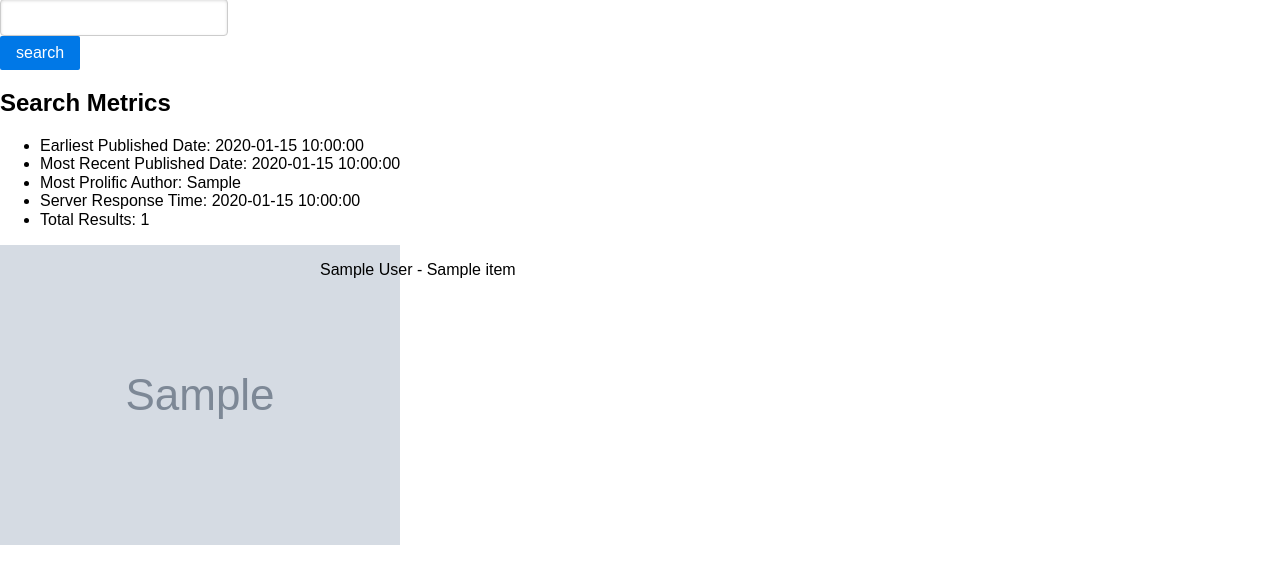
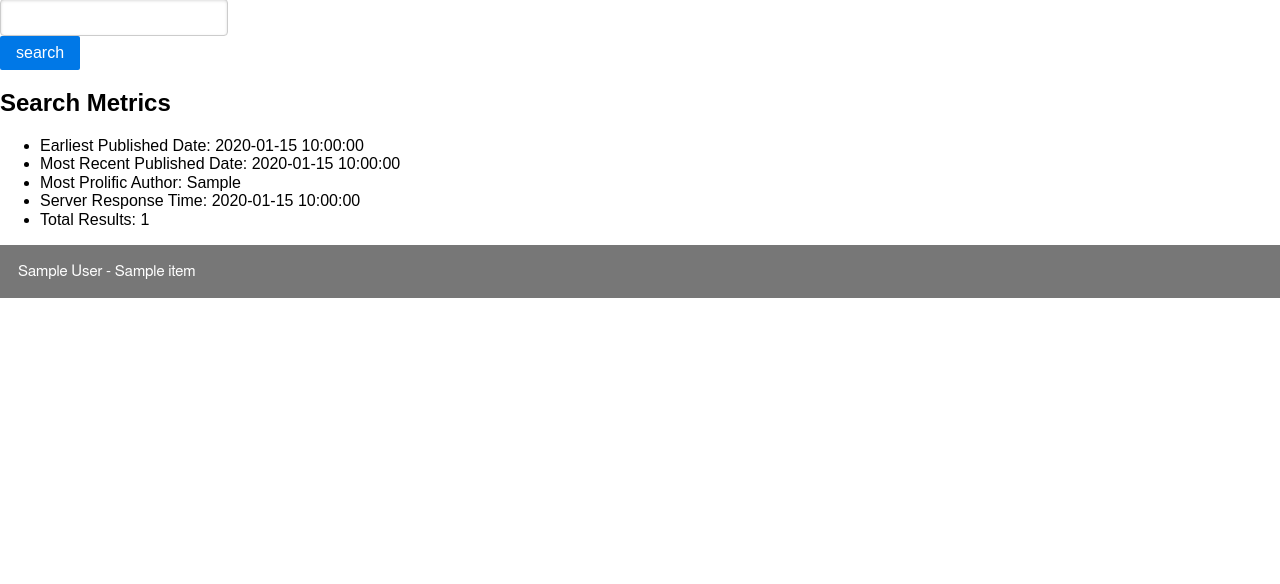
Before and after one commit to jacklowrie/google-books-search-webapp, a Flask app: template templates/index.html in a window 1280 px wide. Shown: the part 128-712 px from the top of the page. Run offline with Flask 2, Linux system fonts and the light colour scheme; the template is opened without the code that fills it: values that come from a table or form of the project are taken from there, most other values are stand-ins (such as "Sample title", 1, 10 or a date in 2020); grey boxes marked "Sample" are stand-in pictures; some libraries are stand-ins or nearby versions.

Commit message:
admitting defeat

```diff
--- a/templates/index.html
+++ b/templates/index.html
@@ -4,17 +4,14 @@
 
 <form method="POST" action="/" class="pure-form">
   {{ form.hidden_tag() }}
-
   <div class="form-group">
     {% if form.search_query.errors %}
       {% for error in form.search_query.errors %}
         <p class="error-message">{{ error }}</p>
       {% endfor %}
     {% endif %}
-
     {{ form.search_query }}
   </div>
-
   {{ form.submit(class="btn-primary pure-button pure-button-primary") }}
 </form>
 
@@ -39,19 +36,17 @@
     {% for item in results['items'] %}
       <article class='pure-g'>
         <div class="pure-u-1-4">
-          {% if item['thumbnail'] =='' %}
-          <p class = thumbnail>this result has no thumbnail</p>
-          {% else %}
-          <img src="{{ item['thumbnail'] }}" style="margin:auto">
+        </div>
+          <button class="collapsible">{{ item['authors'] }} - {{ item['title'] }}</button>
+          {% if item['description'] != '' %}
+              <div class="description">
+                <div>
+                    <p>Description: {{ item['description'] }}</p>
+                </div>
+              </div>
           {% endif %}
-        </div>
-        <div class="pure-u-3-4">
-          <p class="title" target="_blank">{{ item['authors'] }} - {{ item['title'] }}</p>
-        </div>
       </article>
     {% endfor %}
     {% endif %}
 </div>
-
-
 {% endblock %}
--- a/templates/outline.html
+++ b/templates/outline.html
@@ -5,6 +5,32 @@
     <meta name="viewport" content="width=device-width, initial-scale=1.0">
     <link rel="stylesheet" href="https://unpkg.com/purecss@1.0.0/build/pure-min.css" integrity="sha384-nn4HPE8lTHyVtfCBi5yW9d20FjT8BJwUXyWZT9InLYax14RDjBj46LmSztkmNP9w" crossorigin="anonymous">
     <title>Joshua's Book Search app</title>
+    <meta name="viewport" content="width=device-width, initial-scale=1">
+    <style>
+        .collapsible {
+          background-color: #777;
+          color: white;
+          cursor: pointer;
+          padding: 18px;
+          width: 100%;
+          border: none;
+          text-align: left;
+          outline: none;
+          font-size: 15px;
+        }
+
+        .active, .collapsible:hover {
+          background-color: #555;
+        }
+
+        .description {
+          padding: 0 18px;
+          max-height: 0;
+          overflow: hidden;
+          transition: max-height 0.2s ease-out;
+          background-color: #f1f1f1;
+        }
+    </style>
   </head>
 
   <body>
@@ -21,5 +47,22 @@
             </div>
         </div>
     </div>
+  <script>
+    var coll = document.getElementsByClassName("collapsible");
+    var i;
+
+    for (i = 0; i < coll.length; i++) {
+      coll[i].addEventListener("click", function() {
+        this.classList.toggle("active");
+        var description = this.nextElementSibling;
+        if (description.style.maxHeight){
+          description.style.maxHeight = null;
+        } else {
+          description.style.minHeight = "80px";
+          description.style.maxHeight = "400px";
+        }
+      });
+    }
+    </script>
   </body>
 </html>
```
